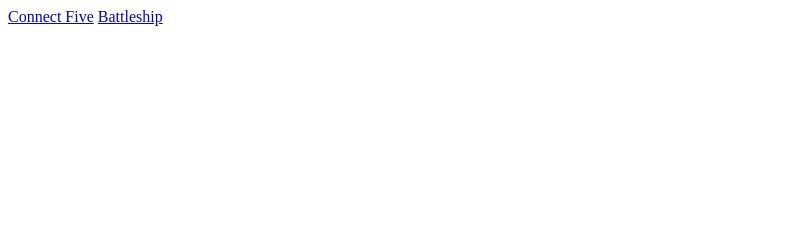
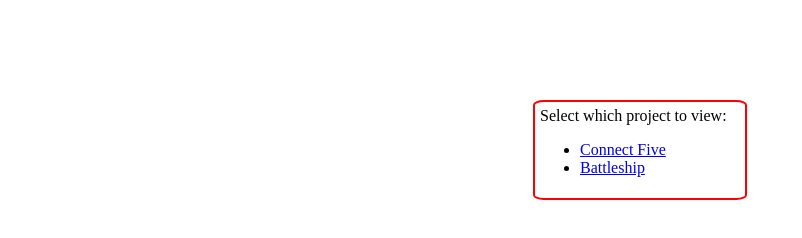
Before and after one commit to GregJenkins/connect-five, a plain HTML site: page index.html in a window 1280 px wide. Shown: the whole page, without its empty margins (0-802 px from the left). Drawn offline with Linux system fonts and the light colour scheme.

Commit message:
Modify links

```diff
--- a/index.html
+++ b/index.html
@@ -9,7 +9,15 @@
     <!-- <p>
       Redirecting...
     </p> -->
+    <div style="margin-top: 100px; margin-left: auto; margin-right: auto; border: 2px solid red; width: 200px;padding: 5px;border-radius: 5%;">
+	Select which project to view: <br>
+	<ul>
+	<li>
     <a href="http://gregjenkins.github.io/connect-five/connect_five/index.html">Connect Five</a>
+	</li>
+	<li>
         <a href="http://gregjenkins.github.io/connect-five/battleship/index.html">Battleship</a>
+	</li>
+    </div>
   </body>
 </html>
```
